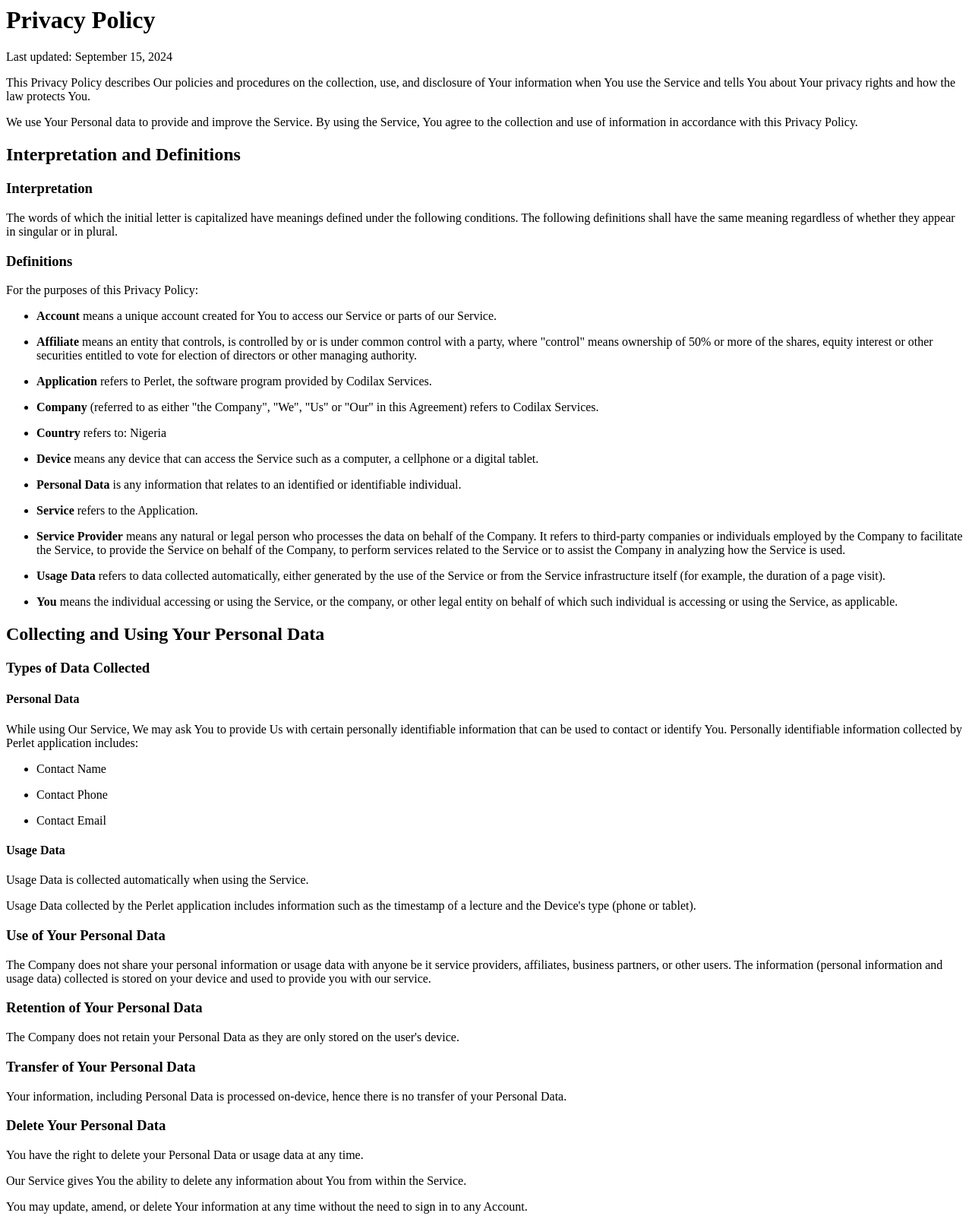
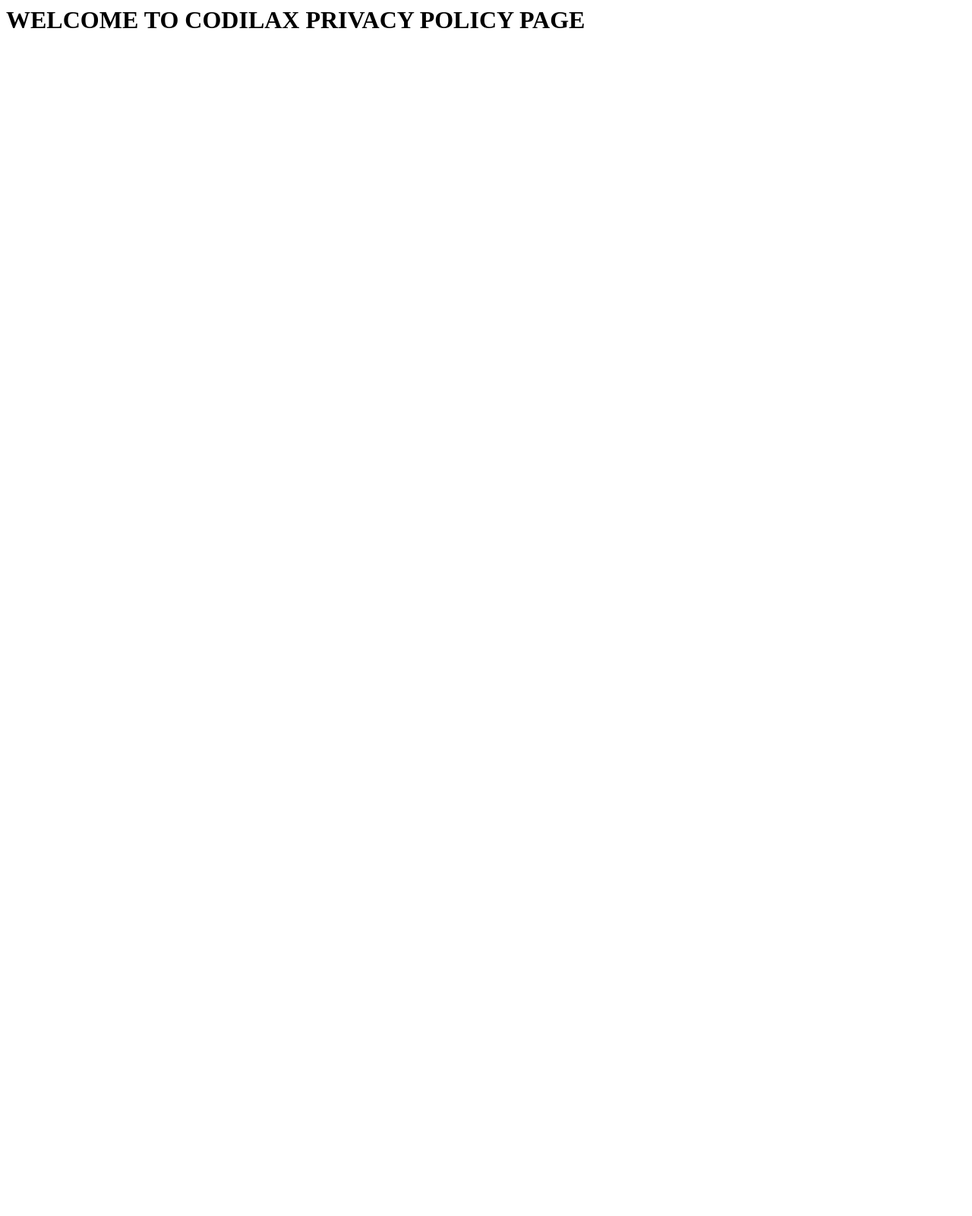
Before and after one commit to Codilax/codilax.github.io, a plain HTML site: page index.html in a window 1280 px wide. Shown: the top 1600 px of the page at 76% size. After the commit the page ends 800 px from the top, so only its background shows below. Drawn offline with Linux system fonts and the light colour scheme.

Commit message:
Update index.html

```diff
--- a/index.html
+++ b/index.html
@@ -1,107 +1,3 @@
-<h1>Privacy Policy</h1>
-<p>Last updated: September 15, 2024</p>
-<p>This Privacy Policy describes Our policies and procedures on the collection, use, and disclosure of Your information when You use the Service and tells You about Your privacy rights and how the law protects You.</p>
-<p>We use Your Personal data to provide and improve the Service. By using the Service, You agree to the collection and use of information in accordance with this Privacy Policy.</p>
-<h2>Interpretation and Definitions</h2>
-<h3>Interpretation</h3>
-<p>The words of which the initial letter is capitalized have meanings defined under the following conditions. The following definitions shall have the same meaning regardless of whether they appear in singular or in plural.</p>
-<h3>Definitions</h3>
-<p>For the purposes of this Privacy Policy:</p>
-<ul>
-<li>
-<p><strong>Account</strong> means a unique account created for You to access our Service or parts of our Service.</p>
-</li>
-<li>
-<p><strong>Affiliate</strong> means an entity that controls, is controlled by or is under common control with a party, where &quot;control&quot; means ownership of 50% or more of the shares, equity interest or other securities entitled to vote for election of directors or other managing authority.</p>
-</li>
-<li>
-<p><strong>Application</strong> refers to Perlet, the software program provided by Codilax Services.</p>
-</li>
-<li>
-<p><strong>Company</strong> (referred to as either &quot;the Company&quot;, &quot;We&quot;, &quot;Us&quot; or &quot;Our&quot; in this Agreement) refers to Codilax Services.</p>
-</li>
-<li>
-<p><strong>Country</strong> refers to: Nigeria</p>
-</li>
-<li>
-<p><strong>Device</strong> means any device that can access the Service such as a computer, a cellphone or a digital tablet.</p>
-</li>
-<li>
-<p><strong>Personal Data</strong> is any information that relates to an identified or identifiable individual.</p>
-</li>
-<li>
-<p><strong>Service</strong> refers to the Application.</p>
-</li>
-<li>
-<p><strong>Service Provider</strong> means any natural or legal person who processes the data on behalf of the Company. It refers to third-party companies or individuals employed by the Company to facilitate the Service, to provide the Service on behalf of the Company, to perform services related to the Service or to assist the Company in analyzing how the Service is used.</p>
-</li>
-<li>
-<p><strong>Usage Data</strong> refers to data collected automatically, either generated by the use of the Service or from the Service infrastructure itself (for example, the duration of a page visit).</p>
-</li>
-<li>
-<p><strong>You</strong> means the individual accessing or using the Service, or the company, or other legal entity on behalf of which such individual is accessing or using the Service, as applicable.</p>
-</li>
-</ul>
-<h2>Collecting and Using Your Personal Data</h2>
-<h3>Types of Data Collected</h3>
-<h4>Personal Data</h4>
-<p>While using Our Service, We may ask You to provide Us with certain personally identifiable information that can be used to contact or identify You. Personally identifiable information collected by Perlet application includes:</p>
-<ul>
-<li>
-<p>Contact Name</p>
-</li>
-<li>
-<p>Contact Phone</p>
-</li>
-<li>
-<p>Contact Email</p>
-</li>
-
-</ul>
-<h4>Usage Data</h4>
-<p>Usage Data is collected automatically when using the Service.</p>
-
-
-<p>Usage Data collected by the Perlet application includes information such as the timestamp of a lecture and the Device's type (phone or tablet). </p>
-
-
-
-<h3>Use of Your Personal Data</h3>
-
-<p>The Company does not share your personal information or usage data with anyone be it service providers, affiliates, business partners, or other users. The information (personal information and usage data) collected is stored on your device and used to provide you with our service.</p>
-
-
-<h3>Retention of Your Personal Data</h3>
-<p>The Company does not retain your Personal Data as they are only stored on the user's device.</p>
-
-<h3>Transfer of Your Personal Data</h3>
-<p>Your information, including Personal Data is processed on-device, hence there is no transfer of your Personal Data.</p>
-
-
-<h3>Delete Your Personal Data</h3>
-<p>You have the right to delete your Personal Data or usage data at any time.</p>
-<p>Our Service gives You the ability to delete any information about You from within the Service.</p>
-
-<p>You may update, amend, or delete Your information at any time without the need to sign in to any Account.</p>
-
-
-<h3>Disclosure of Your Personal Data</h3>
-<p>Your Personal Data is stored locally on your device, hence the Company has no way of disclosing them.</p>
-
-<h3>Security of Your Personal Data</h3>
-<p>The security of Your Personal Data is important to Us, but remember that no method of electronic storage is 100% secure. While We strive to adhere to industry standard in storing Your Personal Data, We cannot guarantee its absolute security on Your device.</p>
-
-<h2>Children's Privacy</h2>
-<p>Our Service is safe for use by individuals under the age of 13. We do not collect, retain, or transfer personally identifiable information from anyone under the age of 13. Personal Data is stored on-device.
-
-<h2>Links to Other Websites</h2>
-<p>Our Service does not contain links to other websites that are not operated by Us.</p>
-
-<h2>Changes to this Privacy Policy</h2>
-<p>We may update Our Privacy Policy from time to time. We will notify You of any changes by posting the new Privacy Policy on this page.</p>
-<p>You are advised to review this Privacy Policy periodically for any changes. Changes to this Privacy Policy are effective when they are posted on this page.</p>
-<h2>Contact Us</h2>
-<p>If you have any questions about this Privacy Policy, You can contact us:</p>
-<ul>
-<li>By email: <a href="mailto:perlet.codilax@gmail.com">perlet.codilax@gmail.com</a></li>
-</ul>
+<h1>
+    WELCOME TO CODILAX PRIVACY POLICY PAGE
+</h1>
```
